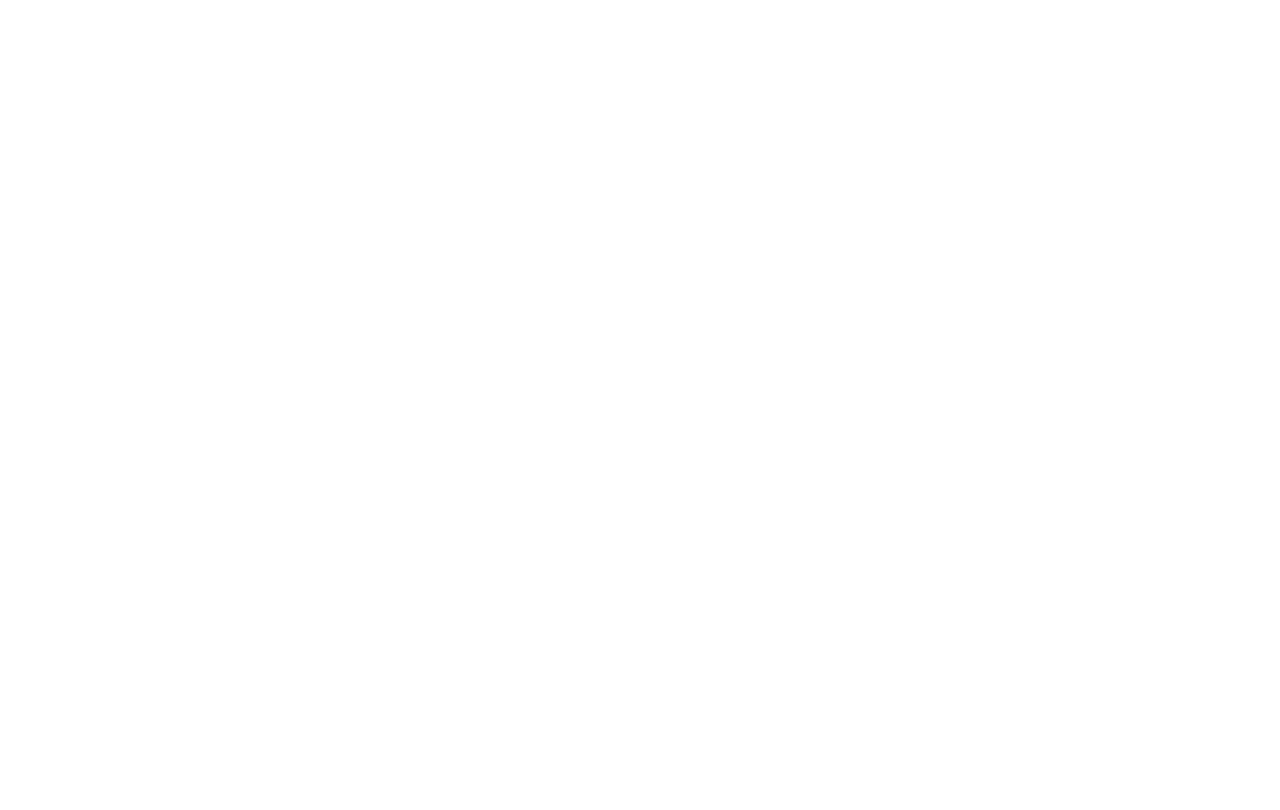
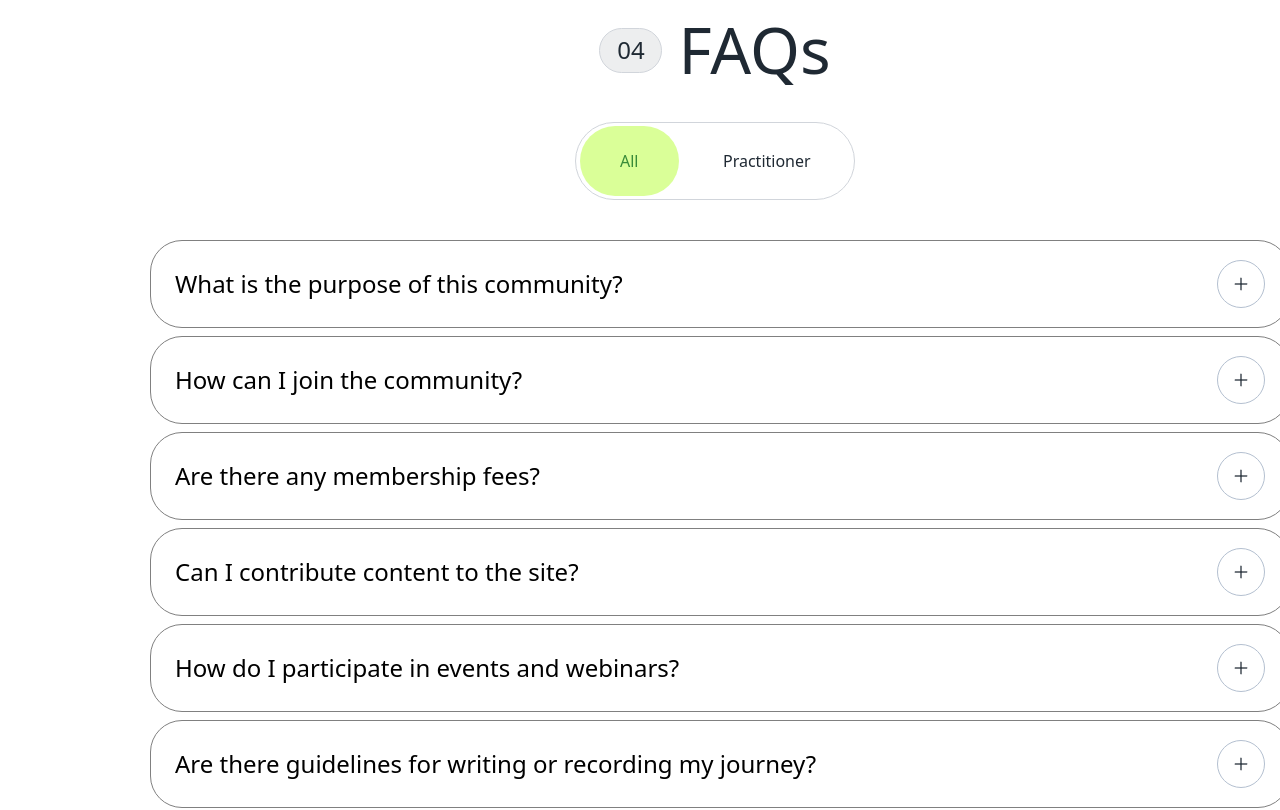
Before and after one commit to DavChaxalyan/Medlink, a Vue app: page / in a window 1280 px wide. Shown: the part 1000-1810 px from the top of the page. Before the commit the page ends 868 px from the top, so only its background shows below. Built offline with nearby package versions, Linux system fonts and the light colour scheme; the HTML template or start-up script is replaced by a standard one.

Commit message:
FAQs section

```diff
--- a/src/App.vue
+++ b/src/App.vue
@@ -1,11 +1,13 @@
 <script setup>
 import MedlinkCommunity from './components/Medlink Community/MedlinkCommunity.vue';
 import Header from "./components/Header/Header.vue";
+import FAQs from "./components/FAQs/FAQs.vue";
 </script>
 
 <template>
     <Header />
     <MedlinkCommunity />
+    <FAQs />
 </template>
 
 <style scoped>
--- /dev/null
+++ b/src/components/FAQs/FAQs.vue
@@ -0,0 +1,66 @@
+<template>
+    <div class="mt-[150px] max-w-[1140px] ml-[150px]">
+        <div class="flex flex-col items-center gap-[40px]">
+            <div class="flex items-center gap-[16px]">
+                <div class="w-[63px] h-[45px] p-[8px_16px] gap-[10px] rounded-[27px] border border-gray-300 flex items-center justify-center bg-[#1F293314] text-[#1F2933] font-medium text-[24px] leading-[28.8px] tracking[-0.02em] text-left">04</div>
+                <p class="font-normal text-[64px] leading-[64px] tracking[-0.04em] text-left text-[#1F2933]">FAQs</p>
+            </div>
+            <div class="w-[280px] h-[78px] p-[4px] rounded-[40px] border border-gray-300 flex items-center gap-[44px]">
+                <div class="w-[99px] h-[70px] p-[24px_40px] gap-[10px] rounded-[40px] bg-[#DAFF98]">
+                    <p class="text-[#398B39] font-medium text-[16px] leading-[22.4px] text-left">All</p>
+                </div>
+                <div class="text-[#1F2933] font-medium text-[16px] leading-[22.4px] text-left">
+                    Practitioner
+                </div>
+            </div>
+        </div>
+        <div class="flex flex-col gap-[8px] mt-[40px]">
+            <div v-for="(item, index) in data" :key="index">
+                <FAQsItem :question="item.question" :answer="item.answer" />
+            </div>
+        </div>
+    </div>
+</template>
+
+<script setup>
+import FAQsItem from "./FAQsItem.vue"
+
+const data = [
+    {
+        question: 'What is the purpose of this community?',
+        answer: 'Our community aims to connect patients and doctors, fostering collaboration and support to enhance healthcare experiences for everyone involved.'
+    },
+    {
+        question: 'How can I join the community?',
+        answer: 'Our community aims to connect patients and doctors, fostering collaboration and support to enhance healthcare experiences for everyone involved.'
+    },
+    {
+        question: 'Are there any membership fees?',
+        answer: 'Our community aims to connect patients and doctors, fostering collaboration and support to enhance healthcare experiences for everyone involved.'
+    },
+    {
+        question: 'Can I contribute content to the site?',
+        answer: 'Our community aims to connect patients and doctors, fostering collaboration and support to enhance healthcare experiences for everyone involved.'
+    },
+    {
+        question: 'How do I participate in events and webinars?',
+        answer: 'Our community aims to connect patients and doctors, fostering collaboration and support to enhance healthcare experiences for everyone involved.'
+    },
+    {
+        question: 'Are there guidelines for writing or recording my journey?',
+        answer: 'Our community aims to connect patients and doctors, fostering collaboration and support to enhance healthcare experiences for everyone involved.'
+    },
+    {
+        question: 'How is my privacy protected?',
+        answer: 'Our community aims to connect patients and doctors, fostering collaboration and support to enhance healthcare experiences for everyone involved.'
+    },
+    {
+        question: 'Can I edit or delete my story after posting?',
+        answer: 'Our community aims to connect patients and doctors, fostering collaboration and support to enhance healthcare experiences for everyone involved.'
+    },
+]
+
+</script>
+
+<style scoped>
+</style>
--- /dev/null
+++ b/src/components/FAQs/FAQsItem.vue
@@ -0,0 +1,41 @@
+<template>
+  <div
+    class="w-[1140px] h-[88px] p-[24px] gap-[24px] rounded-[32px] flex justify-between border border-[gray]"
+    :class="{ 'bg-[#E4ECF7]': isOpen, 'h-[145px]': isOpen, 'items-start': isOpen, 'items-center': !isOpen }"
+  >
+    <div class="flex flex-col gap-[24px]">
+      <p class="font-medium text-[24px] leading-[28.8px] tracking[-0.02em] text-left">
+        {{ question }}
+      </p>
+      <p v-if="isOpen">{{ answer }}</p>
+    </div>
+    <div :class="{ 'bg-[#1F2933]': isOpen }" class="w-[48px] h-[48px] gap-0 rounded-[40px] border border-[#B4C0D0] flex items-center justify-center" @click="toggleAnswer">
+      <img v-if="isOpen" src='../../assets/images/minus.png' alt="+">
+      <img v-else src='../../assets/images/plus.png' alt="-">
+    </div>
+  </div>
+</template>
+
+<script setup>
+import { defineProps, ref } from 'vue';
+
+const props = defineProps({
+  question: {
+    type: String,
+    required: true
+  },
+  answer: {
+    type: String,
+    required: true
+  }
+});
+
+const isOpen = ref(false);
+
+const toggleAnswer = () => {
+  isOpen.value = !isOpen.value;
+};
+</script>
+
+<style scoped>
+</style>
```
Also changed, not shown: src/assets/images/minus.png (added), src/assets/images/plus.png (added).
